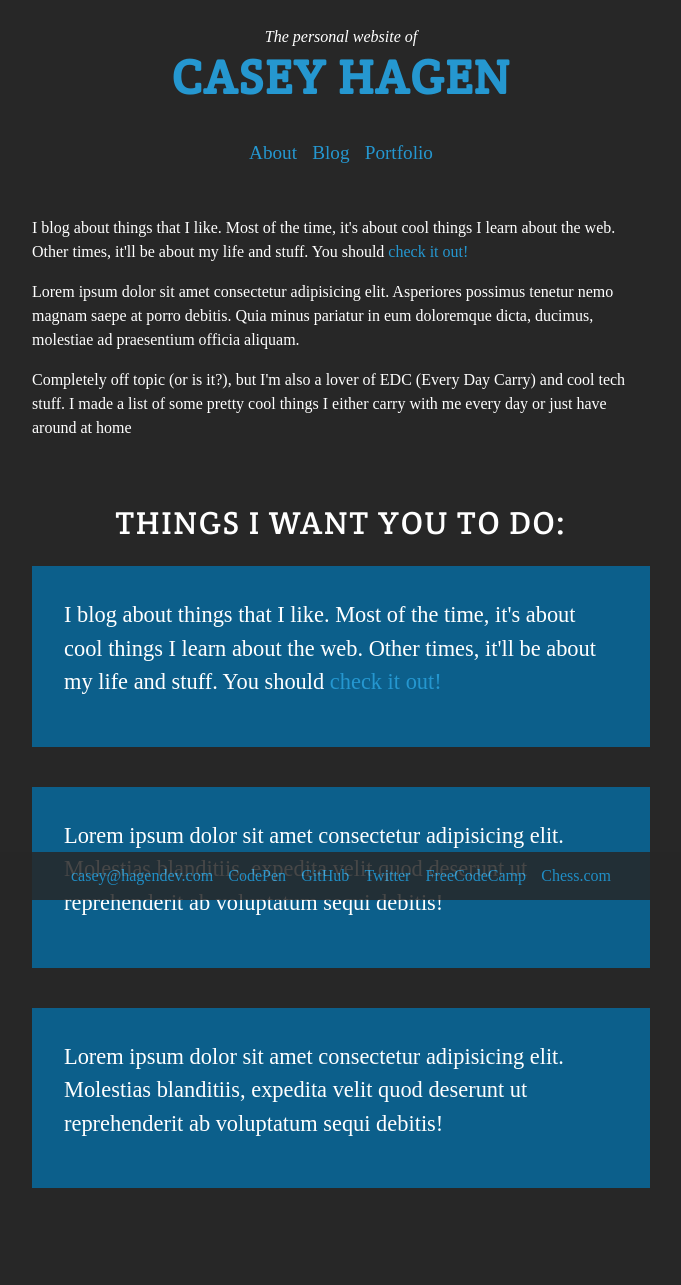
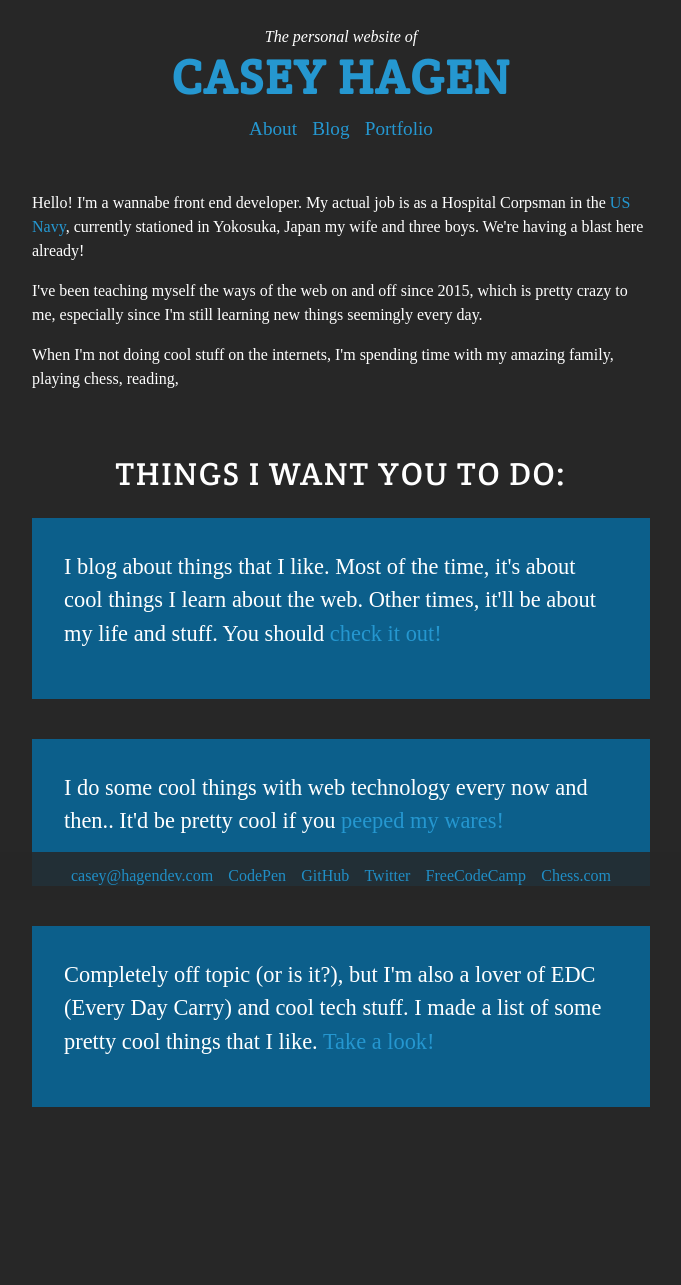
Before and after one commit to aechagen/hagendev2, a Jekyll site: the page built from index.html, in a window 1280 px wide. Shown: the whole page, without its empty margins (299-980 px from the left). Built offline with Jekyll 4.4.1, drawn with Linux system fonts in a browser that asks for light colours; nearby versions of some CDN libraries; some web fonts are replaced; Markdown is read by kramdown in place of the engine named in the settings; after the commit the page ends 1204 px from its top, so only the background shows below that.

Commit message:
Added copy, finally. Kids' bed time, more later.

```diff
--- a/assets/css/main.css
+++ b/assets/css/main.css
@@ -312,7 +312,8 @@
   letter-spacing: 0.10rem; }
 
 a {
-  color: #2597D0; }
+  color: #2597D0;
+  transition: all 0.3s ease; }
 
 header {
   color: white;
@@ -326,7 +327,8 @@
     font-size: 1.2rem; }
   header .homepage-title {
     font-size: 3rem;
-    margin-top: 0; }
+    margin-top: 0;
+    margin-bottom: 0.5rem; }
     header .homepage-title a {
       font-weight: 700;
       font-size: 3rem;
@@ -364,3 +366,6 @@
   color: #2597D0;
   text-transform: uppercase;
   font-weight: 600; }
+
+.block span {
+  color: #999; }
--- a/blog.html
+++ b/blog.html
@@ -10,7 +10,7 @@
   <article class="py-5">
     <article class="block">
       {% for post in site.posts %}
-        <h4><a href="{{ post.url }}">{{ post.title }}</a></h4>
+        <span>{{ post.date || date_to_string }}</span><h4><a href="{{ post.url }}">{{ post.title }}</a></h4>
         <p>{{ post.excerpt }}</p>
         <div class="spacer"></div>
       {% endfor %}
--- a/index.html
+++ b/index.html
@@ -7,15 +7,17 @@
   <main>
     <div class="about py-5">
       <p>
-        I blog about things that I like. Most of the time, it's about cool things I learn about the web.
-        Other times, it'll be about my life and stuff. You should <a href="/blog">check it out!</a>
+        Hello! I'm a wannabe front end developer. My actual job is as a Hospital Corpsman in the
+        <span class="navy"><a href="#">US Navy</a></span>, currently stationed in Yokosuka, Japan
+        my wife and three boys. We're having a blast here already!
       </p>
       <p>
-        Lorem ipsum dolor sit amet consectetur adipisicing elit. Asperiores possimus tenetur nemo magnam saepe at porro debitis. Quia minus pariatur in eum doloremque dicta, ducimus, molestiae ad praesentium officia aliquam.
+        I've been teaching myself the ways of the web on and off since 2015, which is pretty crazy
+        to me, especially since I'm still learning new things seemingly every day.
       </p>
       <p>
-        Completely off topic (or is it?), but I'm also a lover of EDC (Every Day Carry) and cool tech stuff. I made a list of some pretty cool things I either carry with me every day or just have
-        around at home
+        When I'm not doing cool stuff on the internets, I'm spending time with my amazing family,
+        playing chess, reading,
       </p>
     </div> <!-- .about -->
 
@@ -29,12 +31,13 @@
       </div> <!-- .cta-block -->
       <div class="cta-block">
         <p>
-          Lorem ipsum dolor sit amet consectetur adipisicing elit. Molestias blanditiis, expedita velit quod deserunt ut reprehenderit ab voluptatum sequi debitis!
+          I do some cool things with web technology every now and then.. It'd be pretty cool if you
+          <a href="/portfolio.html"> peeped my wares!</a>
         </p>
       </div> <!-- .cta-block -->
       <div class="cta-block">
         <p>
-          Lorem ipsum dolor sit amet consectetur adipisicing elit. Molestias blanditiis, expedita velit quod deserunt ut reprehenderit ab voluptatum sequi debitis!
+         Completely off topic (or is it?), but I'm also a lover of EDC (Every Day Carry) and cool tech stuff. I made a list of some pretty cool things that I like. <a href="#">Take a look!</a>
         </p>
       </div> <!-- .cta-block -->
     </div> <!-- .cta -->
```
Also changed, not shown: assets/css/main.scss (+8 -1 lines).
